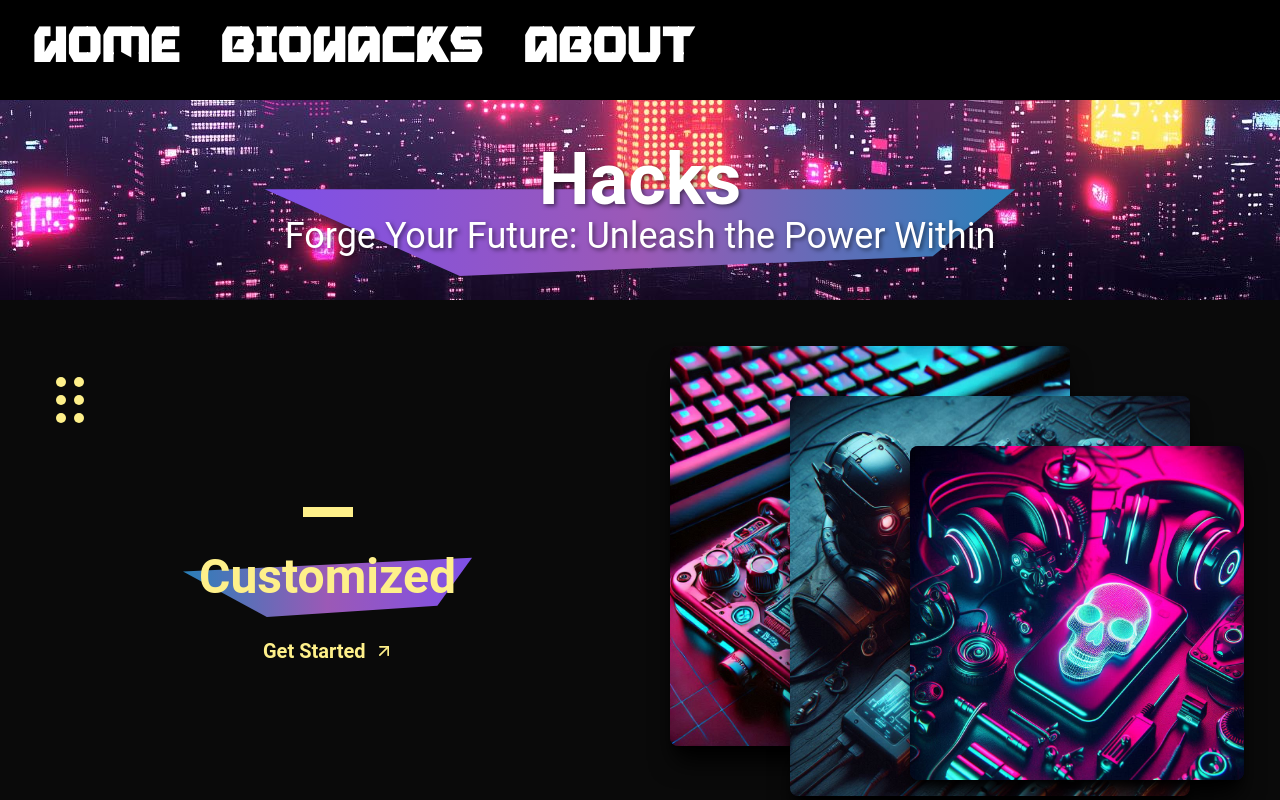
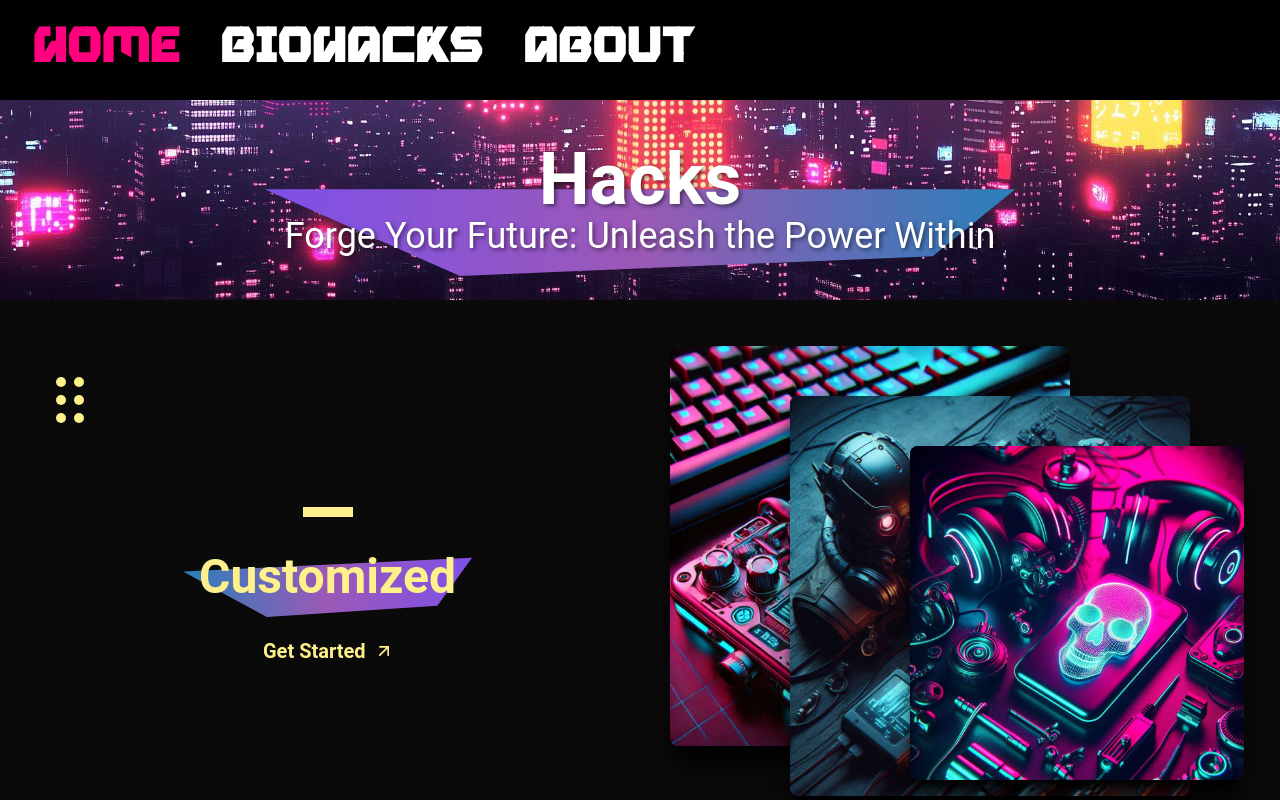
Before and after one commit to guitar6029/cyberpunk-recipe, a Next.js app: page / in a window 1280 px wide. Shown: the top 800 px of the page. Built offline with nearby package versions, Linux system fonts and the light colour scheme.

Commit message:
updated avbar , added active class

```diff
--- a/app/globals.css
+++ b/app/globals.css
@@ -175,3 +175,7 @@ body {
     color: #ff007f;
   }
 }
+
+.active {
+  color: #ff007f;
+}
--- a/components/Buttons/Nav/NavLink.tsx
+++ b/components/Buttons/Nav/NavLink.tsx
@@ -1,20 +1,34 @@
+"use client";
+
 import Link from "next/link";
-
+import { usePathname } from "next/navigation";
 type NavLinkProps = {
   btnText: string;
   linktTo: string;
-    showLinkLayout?: boolean
-}
+  showLinkLayout?: boolean;
+};
 
-const NavLink: React.FC<NavLinkProps> = ({ btnText, linktTo, showLinkLayout = true }) => {
+const NavLink: React.FC<NavLinkProps> = ({
+  btnText,
+  linktTo,
+  showLinkLayout = true,
+}) => {
+  const path = usePathname();
   return (
     <div className="relative w-fit flex flex-col items-center justify-center cursor-pointer ">
-
-            {showLinkLayout && <div className="absolute inset-0 bg-purple-500 z-10 link-layout"></div>}
-            <Link className="z-1 p-4 sm:text-md lg:text-5xl font-bold cursor-pointer nav-link"  href={linktTo}>{btnText}</Link>
+      {showLinkLayout && (
+        <div className="absolute inset-0 bg-purple-500 z-10 link-layout"></div>
+      )}
+      <Link
+        className={`z-1 p-4 sm:text-md lg:text-5xl font-bold cursor-pointer nav-link ${
+          path === linktTo ? "active" : ""
+        } `}
+        href={linktTo}
+      >
+        {btnText}
+      </Link>
     </div>
-
   );
-}
+};
 
 export default NavLink;
--- a/components/Navbar.tsx
+++ b/components/Navbar.tsx
@@ -1,5 +1,6 @@
 import { alkeron } from "../public/fonts/fonts";
 import NavLink from "./Buttons/Nav/NavLink";
+
 const Navbar = () => {
   return (
     <div
```
Lines whose indentation alone changed are shown as unchanged.
